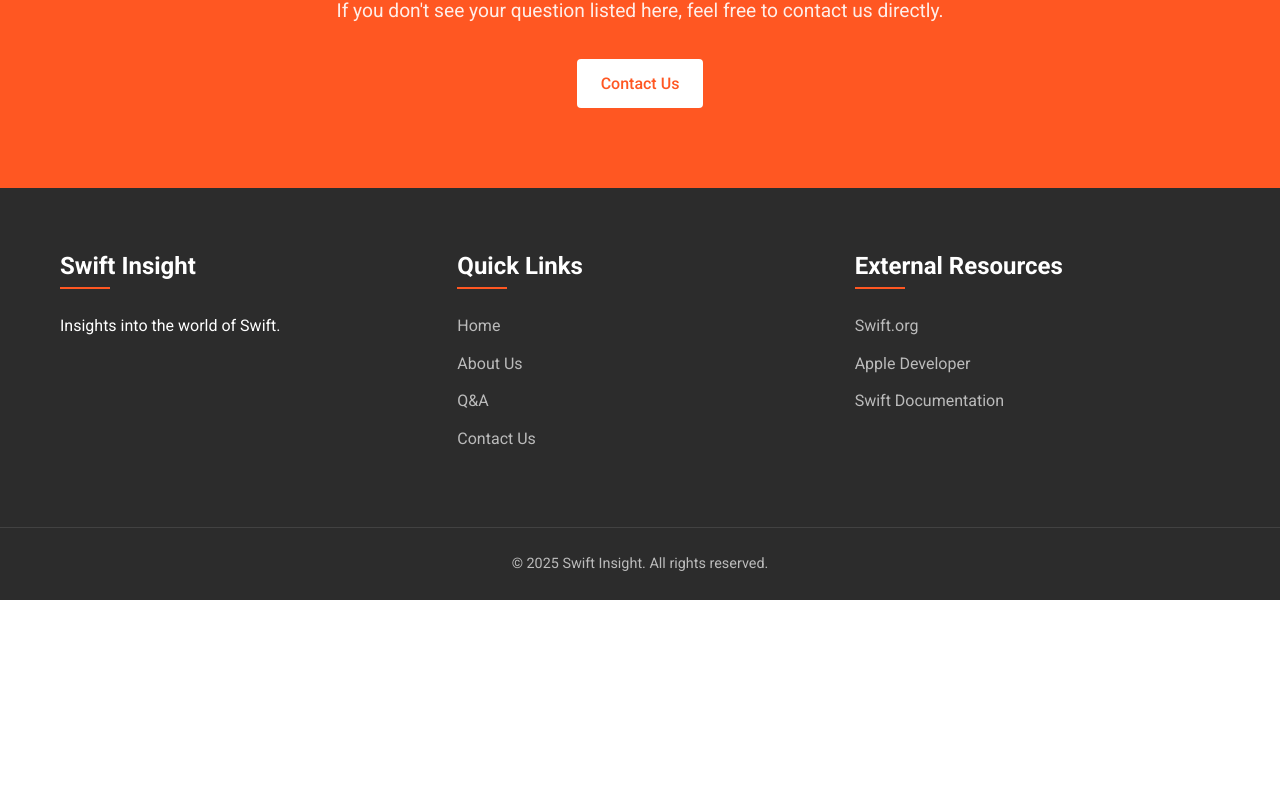
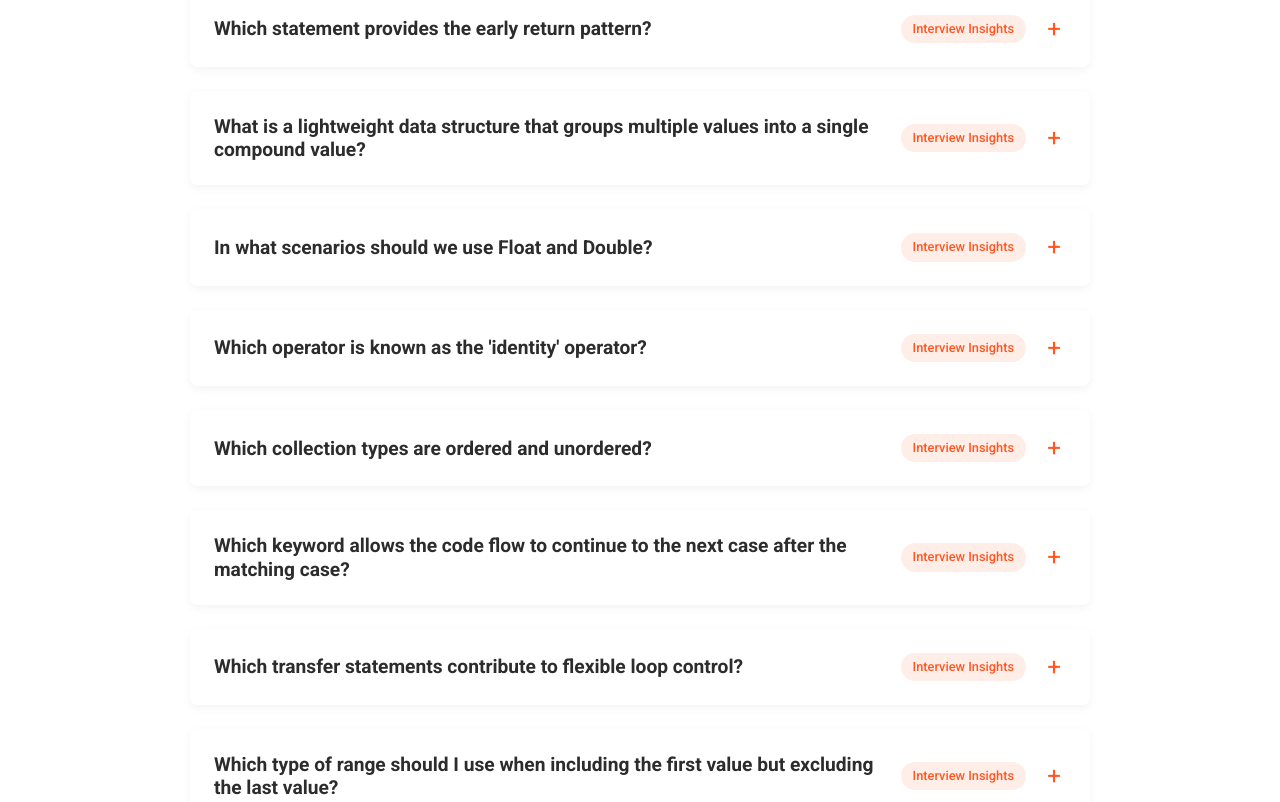
Before and after one commit to Rajput8/SwiftInsight, a React (Create React App) app: page /qa in a window 1280 px wide. Shown: the part 1838-2640 px from the top of the page. Before the commit the page ends 2438 px from the top, so only its background shows below. Built offline with nearby package versions, Linux system fonts and the light colour scheme.

Commit message:
added interview insights into QA section

```diff
--- a/src/data/qaData.js
+++ b/src/data/qaData.js
@@ -377,7 +377,175 @@
         url: "https://www.swift.org/blog/"
       }
     ]
-  }
+  },
+
+        {
+          "id": 11,
+          "question": "How does the Swift language reduce potential verbosity?",
+          "answer": "Swift reduces verbosity through features like type inference, closures with shorthand syntax, synthesized initializers, and memberwise initializers. It also minimizes boilerplate by eliminating the need for header files and reducing redundant syntax.",
+          "category": "Interview Insights",
+          "code": `// Type inference example
+      let message = "Hello, Swift!" // Swift infers the type as String
+
+      // Closure shorthand syntax
+      let numbers = [1, 2, 3, 4]
+      let squared = numbers.map { $0 * $0 } // No need for explicit parameter names`,
+          "resources": [
+            {
+              "title": "Swift.org - The Swift Programming Language",
+              "url": "https://swift.org/documentation/"
+            }
+          ]
+        },
+        {
+          "id": 12,
+          "question": "Which Swift feature helps in situations where the type might be cumbersome to write?",
+          "answer": "Type inference helps when dealing with complex types, reducing the need for explicit type annotations, especially with generics and closures.",
+          "category": "Interview Insights",
+          "code": `// Swift infers the type of the dictionary
+      let user: [String: Any] = ["name": "Alice", "age": 25]
+
+      // Inferring closure return type
+      let doubledNumbers = [1, 2, 3].map { $0 * 2 }`,
+          "resources": [
+            {
+              "title": "Apple Developer - Swift Type Inference",
+              "url": "https://developer.apple.com/documentation/swift/type_inference"
+            }
+          ]
+        },
+        {
+          "id": 13,
+          "question": "Which statement provides the early return pattern?",
+          "answer": "The `guard` statement allows early exit from a function if a condition isn't met, improving code readability and reducing nesting.",
+          "category": "Interview Insights",
+          "code": `func validate(age: Int) {
+          guard age >= 18 else {
+              print("Underage, access denied!")
+              return
+          }
+          print("Access granted!")
+      }`,
+          "resources": [
+            {
+              "title": "Apple Developer - Control Flow in Swift",
+              "url": "https://developer.apple.com/documentation/swift/control_flow"
+            }
+          ]
+        },
+        {
+          "id": 14,
+          "question": "What is a lightweight data structure that groups multiple values into a single compound value?",
+          "answer": "Tuples in Swift allow grouping multiple values without defining a separate type. They are useful for returning multiple values from a function.",
+          "category": "Interview Insights",
+          "code": `let person = (name: "Alice", age: 25)
+      print(person.name) // Output: Alice`,
+          "resources": [
+            {
+              "title": "Apple Developer - Tuples in Swift",
+              "url": "https://developer.apple.com/documentation/swift/tuples"
+            }
+          ]
+        },
+        {
+          "id": 15,
+          "question": "In what scenarios should we use Float and Double?",
+          "answer": "Use `Float` for lower precision (32-bit) and `Double` for higher precision (64-bit). `Double` is preferred for accuracy in most cases.",
+          "category": "Interview Insights",
+          "code": `let piFloat: Float = 3.1415927
+      let piDouble: Double = 3.141592653589793`,
+          "resources": [
+            {
+              "title": "Swift.org - Numeric Types",
+              "url": "https://swift.org/documentation/api-design-guidelines/"
+            }
+          ]
+        },
+        {
+          "id": 16,
+          "question": "Which operator is known as the 'identity' operator?",
+          "answer": "The `===` operator checks if two references point to the same object in memory.",
+          "category": "Interview Insights",
+          "code": `class Example {}
+      let obj1 = Example()
+      let obj2 = obj1
+      print(obj1 === obj2) // Output: true`,
+          "resources": [
+            {
+              "title": "Apple Developer - Swift Operators",
+              "url": "https://developer.apple.com/documentation/swift/swift_standard_library/operators"
+            }
+          ]
+        },
+        {
+          "id": 17,
+          "question": "Which collection types are ordered and unordered?",
+          "answer": "Arrays are ordered collections, while sets and dictionaries are unordered.",
+          "category": "Interview Insights",
+          "code": `let orderedArray = [1, 2, 3] // Maintains order
+      let unorderedSet: Set = [3, 1, 2] // Order not guaranteed`,
+          "resources": [
+            {
+              "title": "Apple Developer - Swift Collections",
+              "url": "https://developer.apple.com/documentation/swift/collection"
+            }
+          ]
+        },
+        {
+          "id": 18,
+          "question": "Which keyword allows the code flow to continue to the next case after the matching case?",
+          "answer": "The `fallthrough` keyword allows execution to continue to the next case in a switch statement.",
+          "category": "Interview Insights",
+          "code": `let number = 2
+      switch number {
+      case 1:
+          print("One")
+      case 2:
+          print("Two")
+          fallthrough
+      case 3:
+          print("Three")
+      default:
+          print("Other")
+      }`,
+          "resources": [
+            {
+              "title": "Apple Developer - Swift Switch Statements",
+              "url": "https://developer.apple.com/documentation/swift/control_flow"
+            }
+          ]
+        },
+        {
+          "id": 19,
+          "question": "Which transfer statements contribute to flexible loop control?",
+          "answer": "`break`, `continue`, and `return` control loop execution. `break` exits, `continue` skips an iteration, and `return` exits a function.",
+          "category": "Interview Insights",
+          "code": `for i in 1...5 {
+          if i == 3 { continue }
+          print(i)
+      } // Output: 1, 2, 4, 5`,
+          "resources": [
+            {
+              "title": "Apple Developer - Swift Control Flow",
+              "url": "https://developer.apple.com/documentation/swift/control_flow"
+            }
+          ]
+        },
+        {
+          "id": 20,
+          "question": "Which type of range should I use when including the first value but excluding the last value?",
+          "answer": "A half-open range (`..<`) includes the first value but excludes the last.",
+          "category": "Interview Insights",
+          "code": `for i in 1..<5 {
+          print(i)
+      } // Output: 1, 2, 3, 4`,
+          "resources": [
+            {
+              "title": "Apple Developer - Ranges in Swift",
+              "url": "https://developer.apple.com/documentation/swift/range"
+            }
+          ]
+        }
 ];
 
 export default qaData;
```
